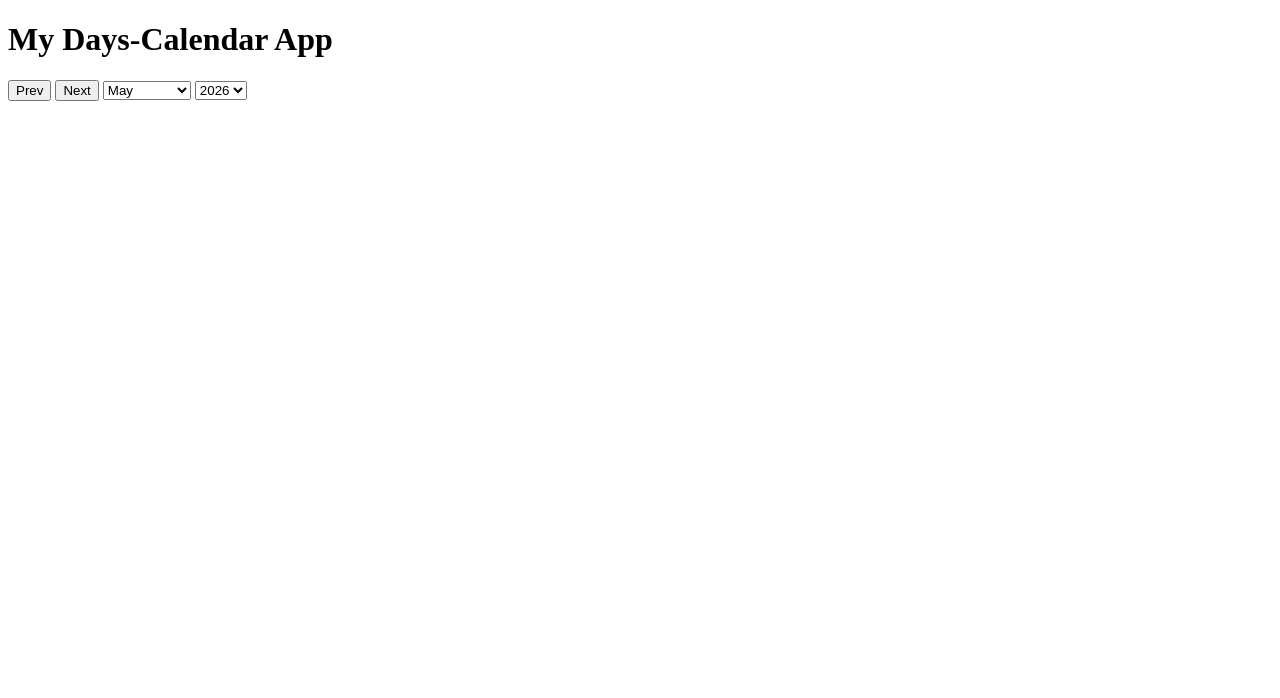
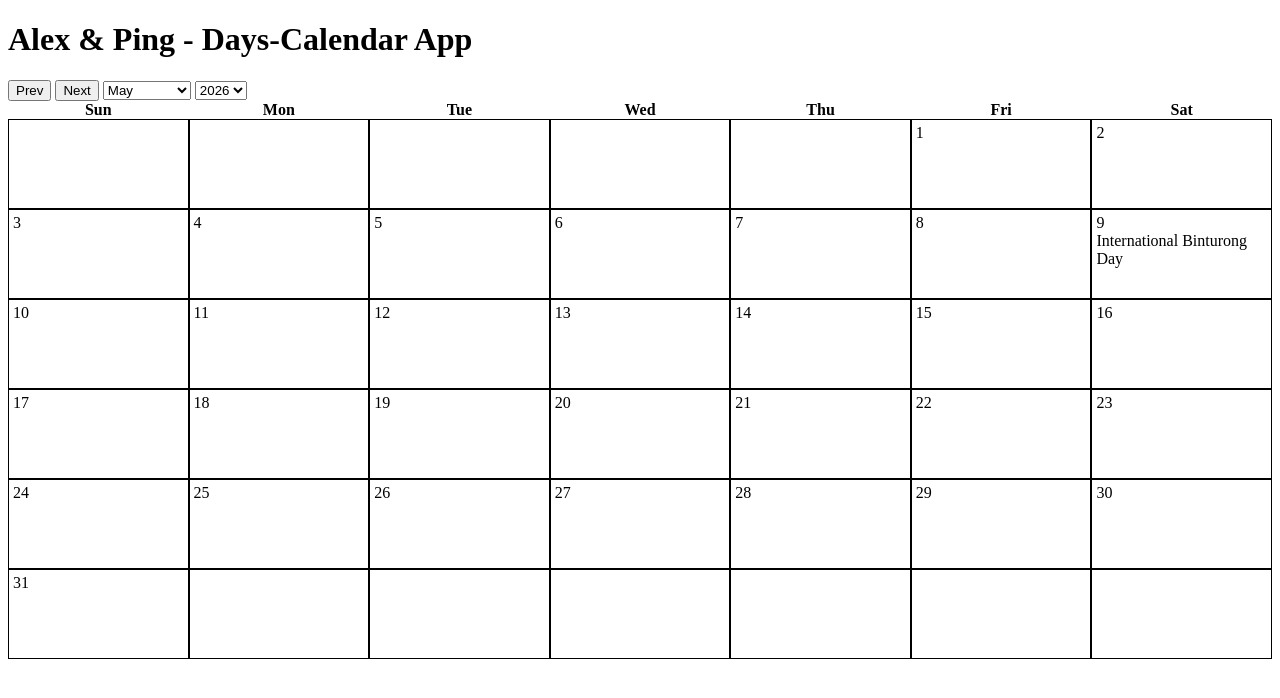
Before and after one commit to pathywang/Project-Days-Calendar, a website with bundled scripts: page index.html in a window 1280 px wide. Both pictures are taken after a click on the button "Prev". Built offline with nearby package versions, Linux system fonts and the light colour scheme.

Commit message:
added calendar container to index.html and integrated data/logic to UI in web.mjs

```diff
--- a/index.html
+++ b/index.html
@@ -1,19 +1,21 @@
 <!doctype html>
 <html>
   <head>
-        <title>Days-Calendar APP</title>
-         <link rel="stylesheet" href="style.css">
+    <title>Alex & Ping - Days-Calendar APP</title>
+    <link rel="stylesheet" href="style.css" />
 
     <script type="module" src="common.mjs"></script>
     <script type="module" src="web.mjs"></script>
   </head>
   <body>
-        <h1>My Days-Calendar App</h1>
+    <h1>Alex & Ping - Days-Calendar App</h1>
     <div id="controls">
       <button id="prev-btn">Prev</button>
       <button id="next-btn">Next</button>
       <select id="month-select"></select>
       <select id="year-select"></select>
     </div>
+
+    <div id="calendar"></div>
   </body>
 </html>
--- a/web.mjs
+++ b/web.mjs
@@ -1,3 +1,5 @@
+import daysData from "./days.json" with { type: "json" };
+import { calculateCommemorativeDate } from "./common.mjs";
 
 let currentMonth = new Date().getMonth();
 let currentYear = new Date().getFullYear();
@@ -41,7 +43,7 @@ for (let year = current - 100; year <= current + 100; year++) {
 
 function ensureYearOption(year) {
   const exists = [...yearSelect.options].some(
-    option => Number(option.value) === year
+    (option) => Number(option.value) === year,
   );
 
   if (!exists) {
@@ -52,13 +54,12 @@ function ensureYearOption(year) {
   }
 }
 
-
 function renderCalendar(month = currentMonth, year = currentYear) {
   calendar.innerHTML = "";
 
-  const weekdays = ["Sun","Mon","Tue","Wed","Thu","Fri","Sat"];
+  const weekdays = ["Sun", "Mon", "Tue", "Wed", "Thu", "Fri", "Sat"];
 
-  weekdays.forEach(day => {
+  weekdays.forEach((day) => {
     const cell = document.createElement("div");
     cell.textContent = day;
     cell.classList.add("header");
@@ -82,12 +83,24 @@ function renderCalendar(month = currentMonth, year = currentYear) {
     dayNumber.classList.add("day-number");
     cell.appendChild(dayNumber);
 
+    // calculate if any event falls on the current day/month/year
+    daysData.forEach((event) => {
+      const commemorativeDay = calculateCommemorativeDate(year, event);
+      const targetMonthIndex = months.indexOf(event.monthName);
+
+      if (commemorativeDay === day && targetMonthIndex === month) {
+        const eventName = document.createElement("div");
+        eventName.textContent = event.name;
+        eventName.classList.add("event-name");
+        cell.appendChild(eventName);
+      }
+    });
+
     calendar.appendChild(cell);
   }
 
   const totalCells = firstDay + daysInMonth;
   const remainingCells = (7 - (totalCells % 7)) % 7;
-
 
   for (let i = 0; i < remainingCells; i++) {
     const emptyCell = document.createElement("div");
@@ -145,11 +158,3 @@ document.querySelector("#prev-btn").addEventListener("click", () => {
 });
 
 renderCalendar();
-
-import { getGreeting } from "./common.mjs";
-import daysData from "./days.json" with { type: "json" };
-
-window.onload = function () {
-  document.querySelector("body").innerText =
-    `${getGreeting()} - there are ${daysData.length} known days`;
-};
```
Lines whose indentation alone changed are shown as unchanged.
